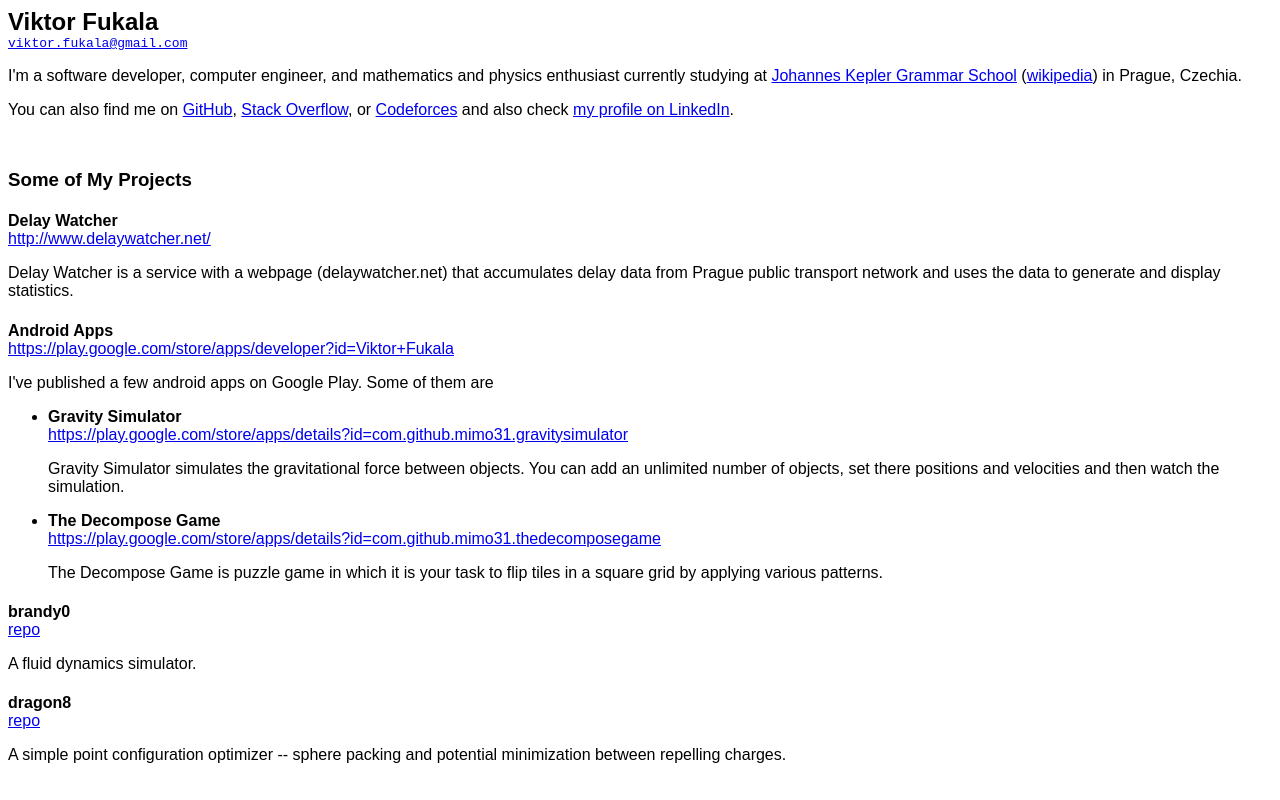
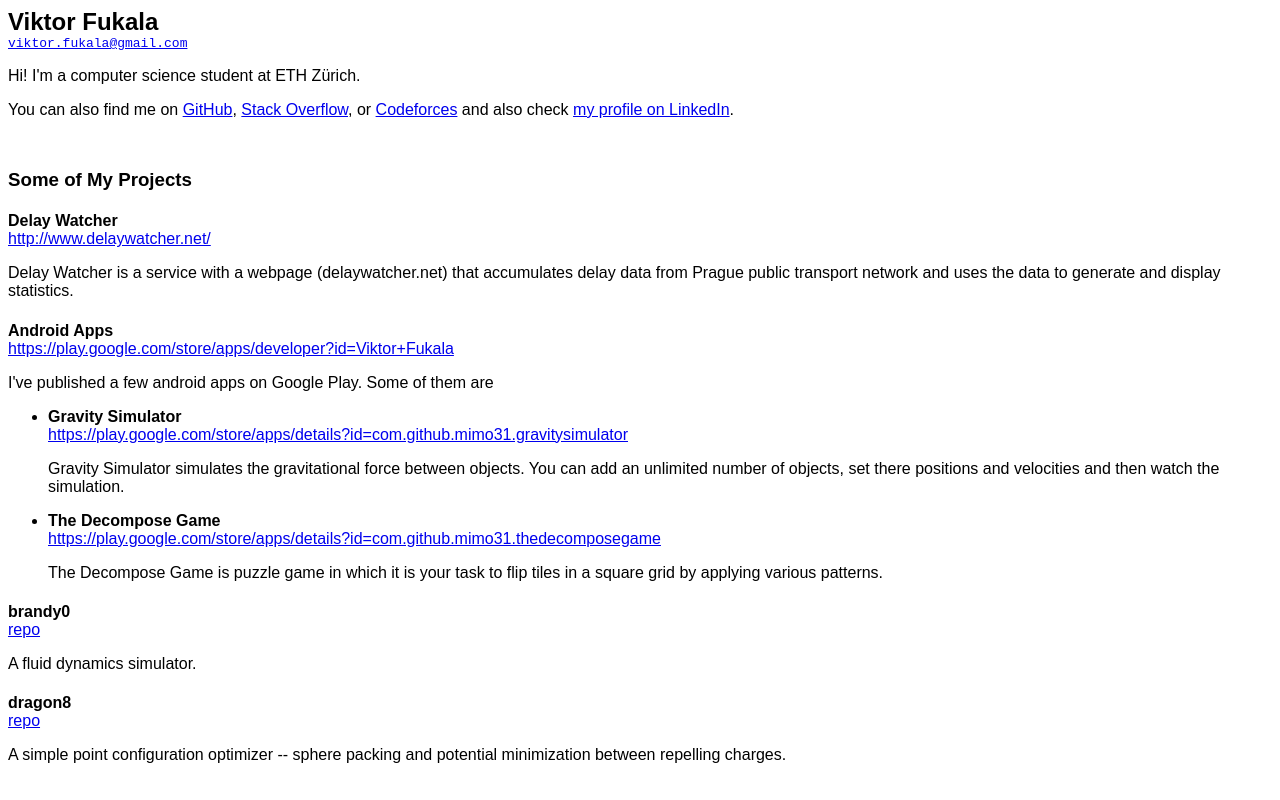
Before and after one commit to vfukala/mimo31.github.io, a plain HTML site: page index.html in a window 1280 px wide. Shown: the top 800 px of the page. Drawn offline with Linux system fonts and the light colour scheme.

Commit message:
Update to ETH

```diff
--- a/index.html
+++ b/index.html
@@ -11,7 +11,7 @@
 	<a href="mailto:viktor.fukala@gmail.com">viktor.fukala@gmail.com</a>
 </p>
 <p>
-	I'm a software developer, computer engineer, and mathematics and physics enthusiast currently studying at <a href="https://gjk.cz/about-gjk/">Johannes Kepler Grammar School</a> (<a href="https://en.wikipedia.org/wiki/Gymn%C3%A1zium_Jana_Keplera">wikipedia</a>) in Prague, Czechia.
+	Hi! I'm a computer science student at ETH Zürich.
 </p>
 <p>
 You can also find me on <a href="https://github.com/mimo31/">GitHub</a>, <a href="https://stackoverflow.com/users/4163443/mimo31">Stack Overflow</a>, or <a href="http://codeforces.com/profile/viktor.fukala">Codeforces</a> and also check <a href="https://www.linkedin.com/in/viktor-fukala-013b35154/">my profile on LinkedIn</a>.
```
